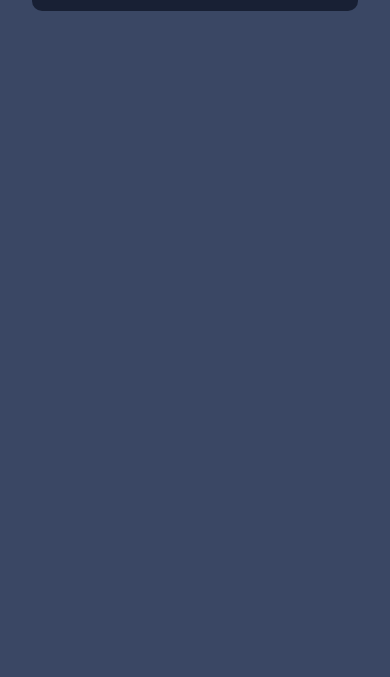
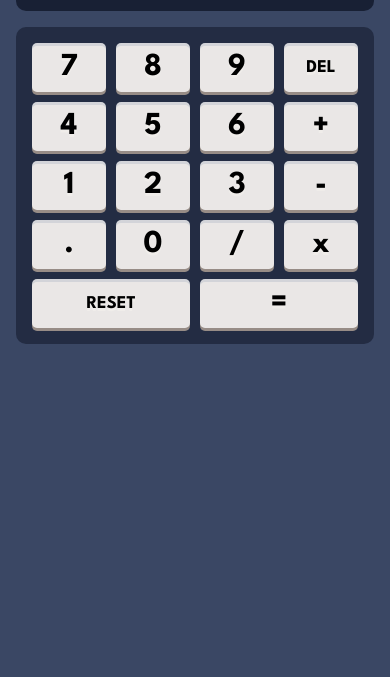
Before and after one commit to tfh12c/calculator, a plain HTML site: page index.html in a window 390 px wide. Shown: the part 167-844 px from the top of the page. Drawn offline with Linux system fonts and the light colour scheme.

Commit message:
grid setup of calc inputs complete for mobile, finishing up styling

```diff
--- a/index.html
+++ b/index.html
@@ -31,6 +31,28 @@
             <span class="display__total">399,981</span>
         </div>
     </section>
+    <section class="calculator">
+        <div class="calculator__container">
+           <div class="calculator__item">7</div>
+           <div class="calculator__item">8</div>
+           <div class="calculator__item">9</div>
+           <div class="calculator__item calculator__delete">DEL</div>
+           <div class="calculator__item">4</div>
+           <div class="calculator__item">5</div>
+           <div class="calculator__item">6</div>
+           <div class="calculator__item">+</div>
+           <div class="calculator__item">1</div>
+           <div class="calculator__item">2</div>
+           <div class="calculator__item">3</div>
+           <div class="calculator__item">-</div>
+           <div class="calculator__item">.</div>
+           <div class="calculator__item">0</div>
+           <div class="calculator__item">/</div>
+           <div class="calculator__item">x</div>
+           <div class="calculator__item calculator__reset">RESET</div>
+           <div class="calculator__item calculator__equals">=</div>
+        </div>
+    </section>
     <script src="./app.js"></script>
 </body>
 </html>
--- a/styles/styles.scss
+++ b/styles/styles.scss
@@ -10,7 +10,7 @@ body {
     margin: 0;
     font-family: 'League Spartan', sans-serif;
     font-weight: bold;
-    padding: 0 2rem;
+    padding: 0 1rem;
     background-color: variables.$color-blue-body-background;
 }
 
@@ -74,7 +74,6 @@ body {
 }
 
 .display {
-    width: 100%;
     margin-top: 2rem;
 
     &__container {
@@ -92,3 +91,40 @@ body {
         color: variables.$color-blue-text-white;
     }
 }
+
+.calculator {
+    margin-top: 1rem;
+
+    &__container {
+        display: grid;
+        gap: 10px;
+        grid-template-columns: repeat(4, 1fr);
+        background-color: variables.$color-blue-input-background;
+        padding: 1rem;
+        border-radius: 10px;
+    }
+
+    &__item {
+        background-color: rgba(255, 255, 255, 0.8);
+        font-size: 2rem;
+        display: flex;
+        justify-content: center;
+        align-items: center;
+        padding: 10px;
+        border-radius: 5px;
+        filter: drop-shadow(0px 3px variables.$color-blue-whitekey-shadow);
+    }
+
+    &__delete {
+        font-size: 18px;
+    }
+
+    &__reset {
+        grid-column: span 2;
+        font-size: 18px;
+    }
+
+    &__equals {
+        grid-column: span 2;
+    }
+}
```
Also changed, not shown: styles/styles.css.
